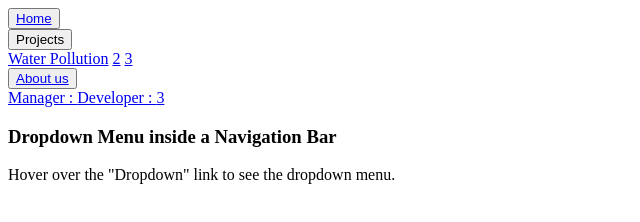
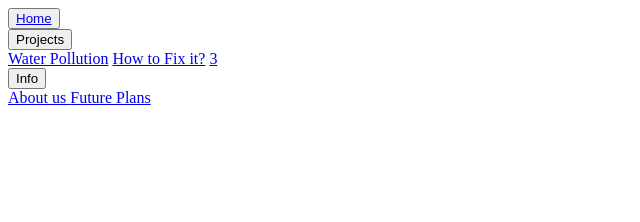
Before and after one commit to Dhak4ry/hexeria, a plain HTML site: page MechaPuh2/index.html in a window 1280 px wide. Shown: the whole page, without its empty margins (0-640 px from the left). Drawn offline with Linux system fonts and the light colour scheme.

Commit message:
Update index.html

```diff
--- a/MechaPuh2/index.html
+++ b/MechaPuh2/index.html
@@ -1,10 +1,10 @@
 <!DOCTYPE html>
 <html>
-<title> Начало
+<title> Homepage
 </title>
 <head>
 
-<link rel="stylesheet" type="text/css" href="bob css.css">
+<link rel="stylesheet" type="text/css" href="index.css">
 
 
 </head>
@@ -23,8 +23,8 @@
            </button>
 
         <div class="dropdown-content">
-            <a href="Ofis.html">Water Pollution</a>
-            <a href="#">2</a>
+            <a href="Water Pollution.html">Water Pollution</a>
+            <a href="Fix1.html">How to Fix it?</a>
             <a href="#">3</a>
 	      </div>
    </div>
@@ -32,20 +32,18 @@
   <div class="dropdown">
 
     <button class="dropbtn">
-      <a href="Za nas.html">About us</a>
+      <a>Info</a>
        </button>
 
     <div class="dropdown-content">
-      <a href="#">Manager : </a>
-      <a href="#">Developer : </a>
-      <a href="#">3</a>
+      <a href="About us.html">About us </a>
+      <a href="Future Plans.html">Future Plans </a>
 
    </div>
    </div>
 </div>
 
-<h3>Dropdown Menu inside a Navigation Bar</h3>
-<p>Hover over the "Dropdown" link to see the dropdown menu.</p>
+
 
 
 </body>
```
